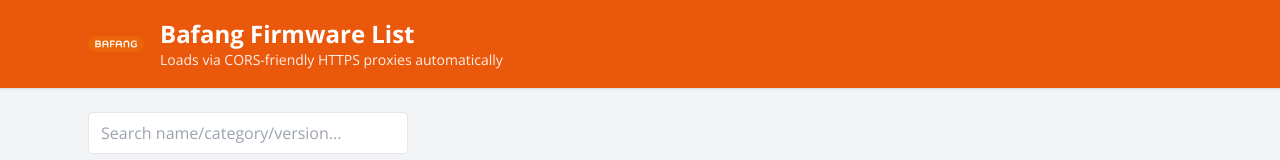
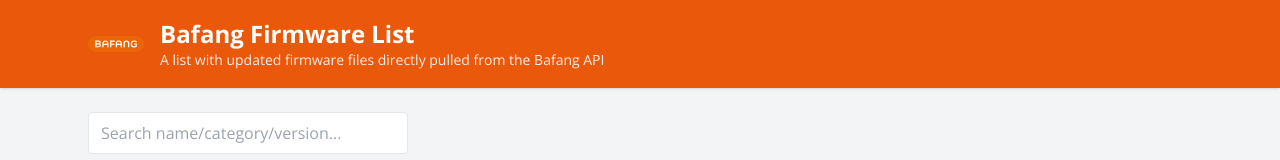
Before and after one commit to SLCB-VM/bafang, a plain HTML site: page index.html in a window 1280 px wide. Shown: the top 160 px of the page. Drawn offline with nearby package versions, Linux system fonts and the light colour scheme; no server answers.

Commit message:
Update index.html

```diff
--- a/index.html
+++ b/index.html
@@ -53,7 +53,7 @@
       <img src="logo.svg" alt="Logo" class="h-14 w-14"> <!-- bigger logo -->
       <div>
         <h1 class="text-2xl font-bold">Bafang Firmware List</h1>
-        <p class="text-sm opacity-90">Loads via CORS-friendly HTTPS proxies automatically</p>
+        <p class="text-sm opacity-90">A list with updated firmware files directly pulled from the Bafang API</p>
       </div>
     </div>
   </header>
```
